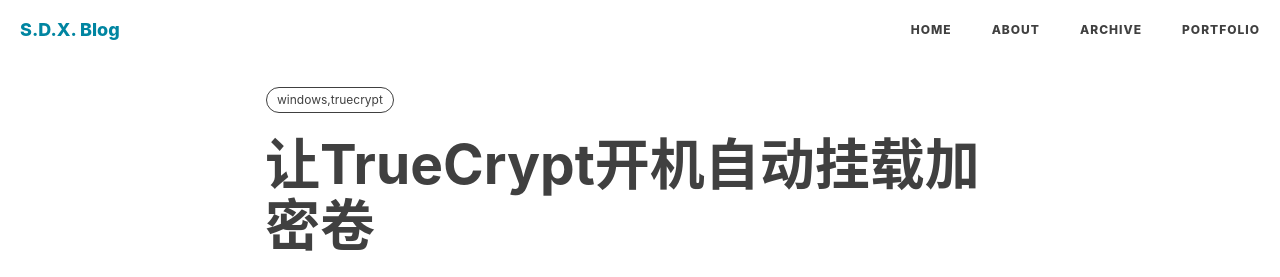
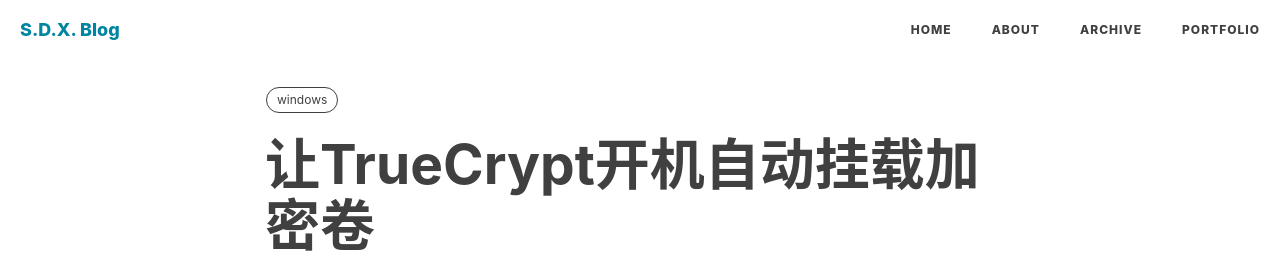
Before and after one commit to happyd0ggie/happyd0ggie.github.io, a Jekyll site: the page built from _posts/2018-10-30-let-truecrypt-automount-encrypted-volume.md, in a window 1280 px wide. Shown: the top 277 px of the page. Built offline with Jekyll 4.4.1, drawn with Linux system fonts in a browser that asks for light colours; nearby versions of some CDN libraries; comment, search, counter and statistics services are not loaded.

Commit message:
update tag

```diff
--- a/_posts/2018-10-30-let-truecrypt-automount-encrypted-volume.md
+++ b/_posts/2018-10-30-let-truecrypt-automount-encrypted-volume.md
@@ -5,7 +5,7 @@
 author: "S.D.X."
 header-style: text
 tags:
-  - windows,truecrypt
+  - windows
 ---
 
 处于安全考虑，我们经常把重要文档和聊天记录加密保存，让心怀不轨的人即使拿到了数据也是加密的。
```
